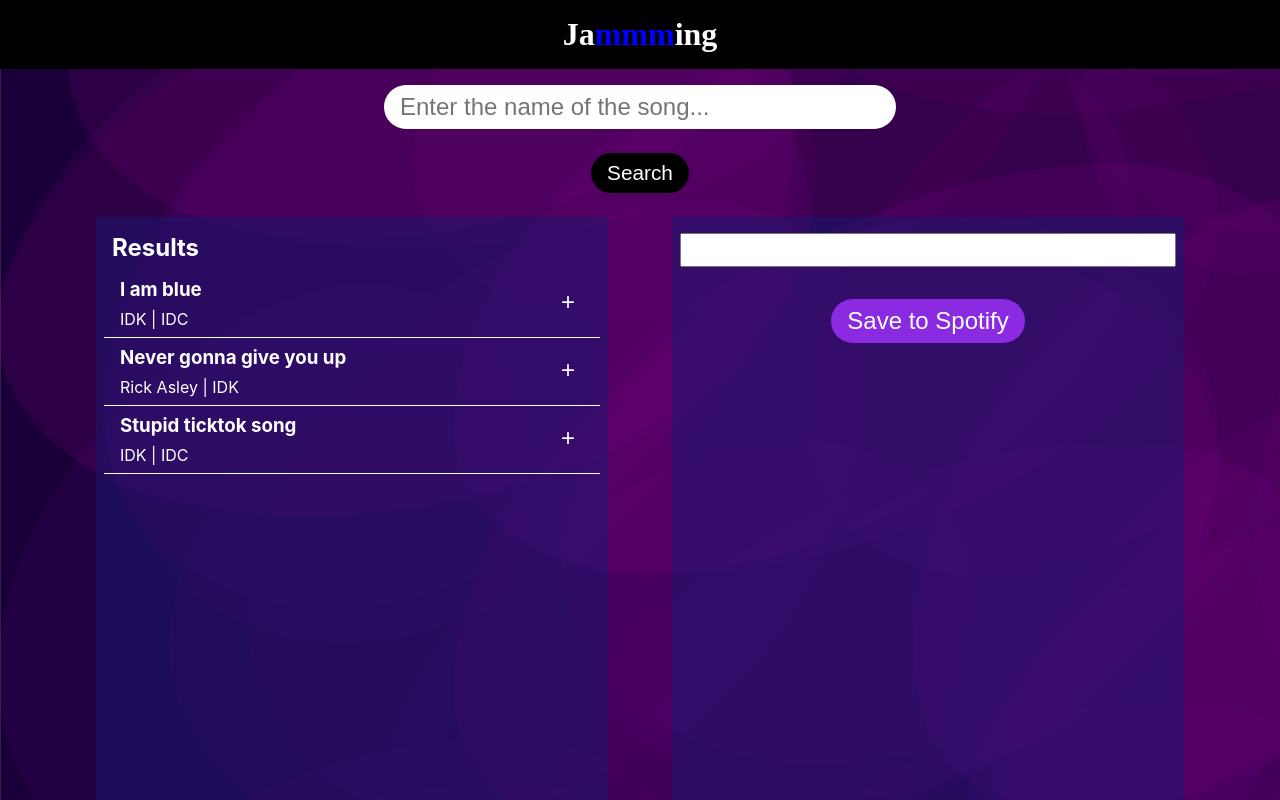
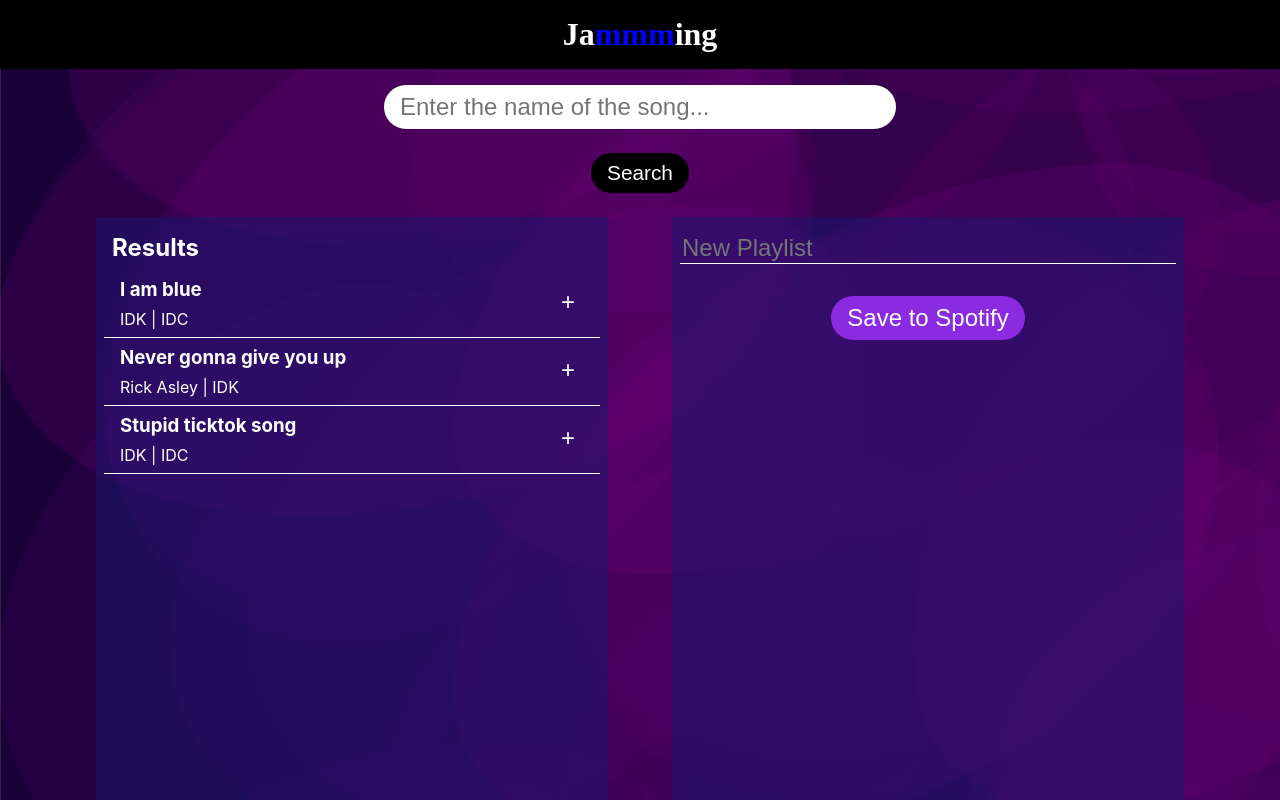
Before and after one commit to Vincent-Wong0925/jammming, a React (Create React App) app: page / in a window 1280 px wide. Shown: the top 800 px of the page. Built offline with nearby package versions, Linux system fonts and the light colour scheme.

Commit message:
Add style to Playlist name input and add to Playlist button

```diff
--- a/src/components/Playlist/Playlist.css
+++ b/src/components/Playlist/Playlist.css
@@ -11,6 +11,15 @@
     margin: .5rem 0;
     width: 100%;
     box-sizing: border-box;
+    background-color: transparent;
+    border: none;
+    border-bottom: 1px white solid;
+    color: white;
+}
+
+.Playlist input:focus {
+    background-color: white;
+    color: black;
 }
 
 .Playlist button[type=submit] {
@@ -21,4 +30,13 @@
     border: none;
     background-color: blueviolet;
     color: white;
+    cursor: pointer;
 }
+
+.Playlist button[type=submit]:hover {
+    background-color:darkmagenta;
+}
+
+.Playlist button[type=submit]:active {
+    color: midnightblue;
+}
--- a/src/components/Playlist/Playlist.js
+++ b/src/components/Playlist/Playlist.js
@@ -18,7 +18,7 @@ function Playlist(props) {
     return (
         <div className='Playlist'>
             <form>
-                <input type='text' onChange={changeName} />
+                <input type='text' onChange={changeName} placeholder='New Playlist' />
                 <Tracklist
                     tracks={props.playlist}
                     removeTrack={removeTrack}
```
